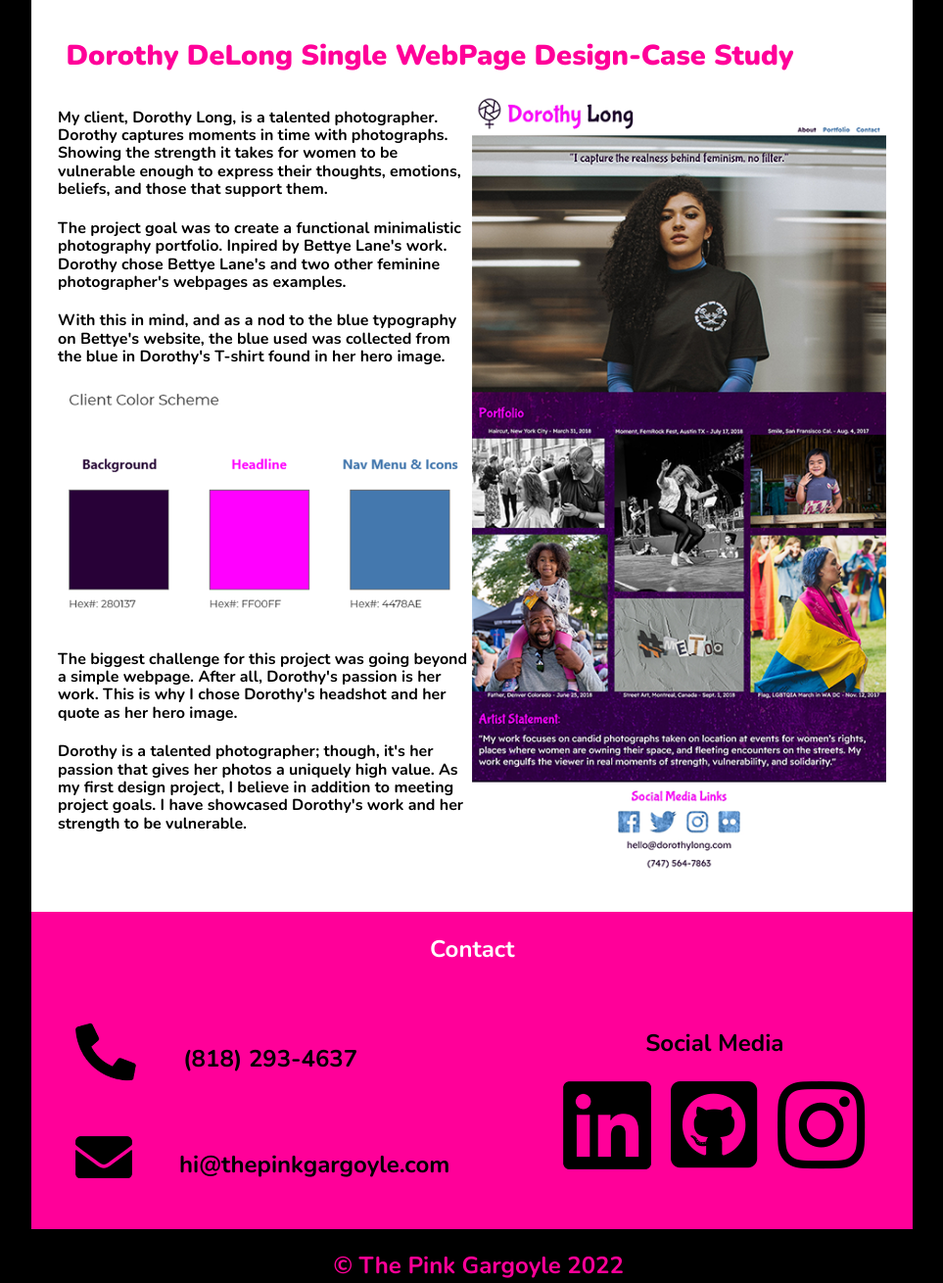
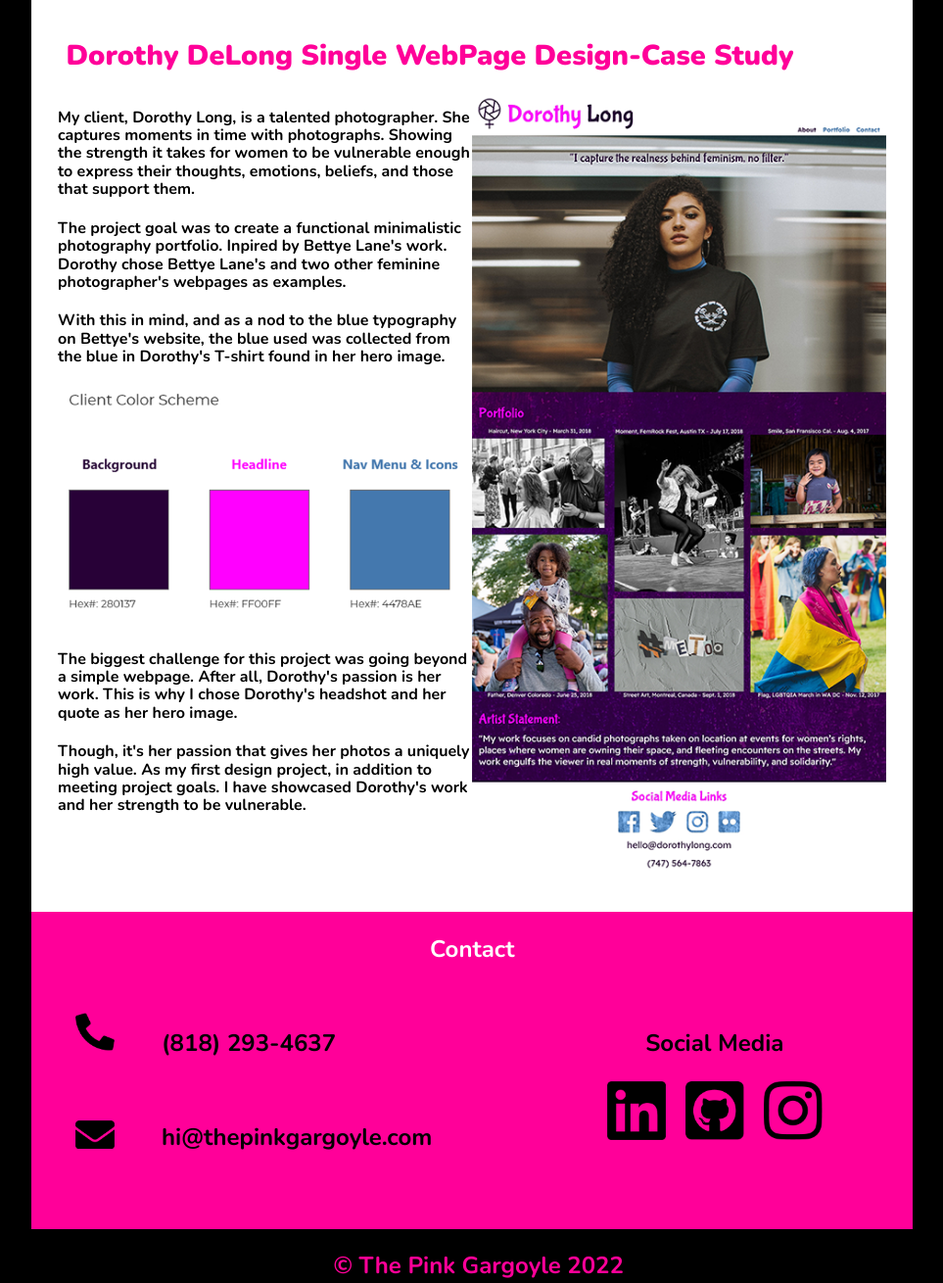
Before and after one commit to ThePinkGargoyle/the-pink-gargoyle, a website: page portfolio/single-webpage-design.html in a window 1280 px wide. Shown: the part 146-1456 px from the top of the page at 98% size, without its empty margins (158-1121 px from the left). Drawn offline with nearby package versions, Linux system fonts and the light colour scheme; files that its build step writes are made by us from their sources; files whose address does not match are found by name.

Commit message:
Changed icon size and edits to case study summary

```diff
--- a/css/main.css
+++ b/css/main.css
@@ -188,7 +188,7 @@ strong {
   padding: 15.5% 13%;
   margin-left: 0;
   margin-right: 2rem;
-  margin-bottom: 9.5%;
+  margin-bottom: 11%;
   border-radius: 50%;
 }
 
@@ -217,8 +217,12 @@ footer {
   letter-spacing: 1rem;
 }
 
+.social-media-icon img {
+  width: 60px;
+}
+
 .contact-info {
-  padding-top: 1.5rem;
+  padding-top: .5rem;
   margin-left: 10rem;
 }
 
@@ -230,7 +234,9 @@ footer {
 }
 
 .phone-icon {
+  width: 40px;
   float:left;
+  margin-top: .4rem;
   padding-right: 3rem;
 }
 
@@ -240,6 +246,7 @@ footer {
 }
 
 .email-icon {
+  width: 40px;
   float: left;
   padding-right: 3rem;
   margin-top: 1rem;
@@ -247,7 +254,7 @@ footer {
 
 .email {
   align-items: center;
-  margin-top: 5rem;
+  margin-top: 4.3rem;
 }
 
 
--- a/portfolio/single-webpage-design.html
+++ b/portfolio/single-webpage-design.html
@@ -57,12 +57,12 @@
                     </div>
                     <div class="case-study-summary">
                         <div class="half-width">
-                            <p>My client, Dorothy Long, is a talented photographer. Dorothy captures moments in time with photographs. Showing the strength it takes for women to be vulnerable enough to express their thoughts, emotions, beliefs, and those that support them.</p>
+                            <p>My client, Dorothy Long, is a talented photographer. She captures moments in time with photographs. Showing the strength it takes for women to be vulnerable enough to express their thoughts, emotions, beliefs, and those that support them.</p>
                             <p>The project goal was to create a functional minimalistic photography portfolio. Inpired by Bettye Lane&#39;s work. Dorothy chose Bettye Lane's and two other feminine photographer&#39;s webpages as examples.</p>
                             <p>With this in mind, and as a nod to the blue typography on Bettye&#39;s website, the blue used was collected from the blue in Dorothy&#39;s T-shirt found in her hero image.</p>
                             <img src="../img/color-scheme.png">
                             <p>The biggest challenge for this project was going beyond a simple webpage. After all, Dorothy&#39;s passion is her work. This is why I chose Dorothy&#39;s headshot and her quote as her hero image.</p>
-                            <p>Dorothy is a talented photographer; though, it's her passion that gives her photos a uniquely high value. As my first design project, I believe in addition to meeting project goals. I have showcased Dorothy&#39;s work and her strength to be vulnerable. </p>
+                            <p>Though, it's her passion that gives her photos a uniquely high value. As my first design project, in addition to meeting project goals. I have showcased Dorothy&#39;s work and her strength to be vulnerable. </p>
                         </div>
                         <div class="half-width">
                             <img src="../img/single-web-page-design.png">
```
Also changed, not shown: index.html (+2 -2 lines), portfolio/product-design.html (+0 -1 lines).
